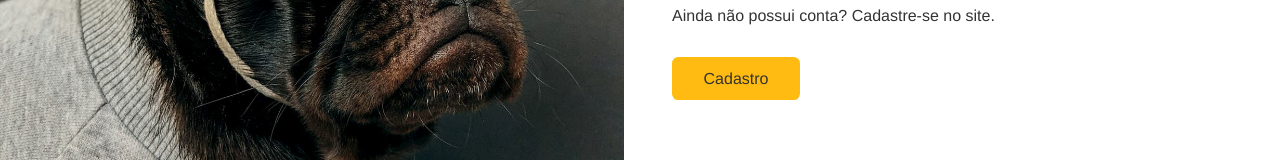
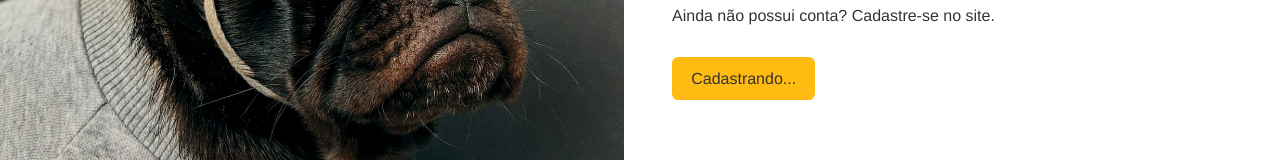
Before and after one commit to kamilalmeida/social-media-dogs, a React (Create React App) app: page /login in a window 1280 px wide. Shown: the part 570-730 px from the top of the page. Built offline with nearby package versions, Linux system fonts and the light colour scheme.

Commit message:
ajustes finais

```diff
--- a/src/components/loginForm/LoginForm.jsx
+++ b/src/components/loginForm/LoginForm.jsx
@@ -48,15 +48,12 @@ export default function LoginForm() {
           <div className="register">
             <h2 className="subtitle">Cadastre-se</h2>
             <p>Ainda não possui conta? Cadastre-se no site.</p>
-            {loading ? (
+
               <Button>
                 <Link to="criar">Cadastrando...</Link>
               </Button>
-            ) : (
-              <Button>
-                <Link to="criar">Cadastro</Link>
-              </Button>
-            )}
+
+
           </div>
         </Comp.Container>
       </C.AnimeLeft>
```
